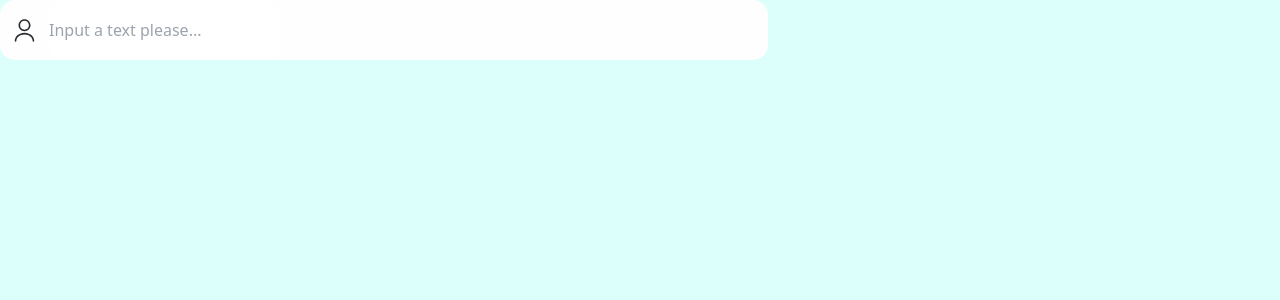
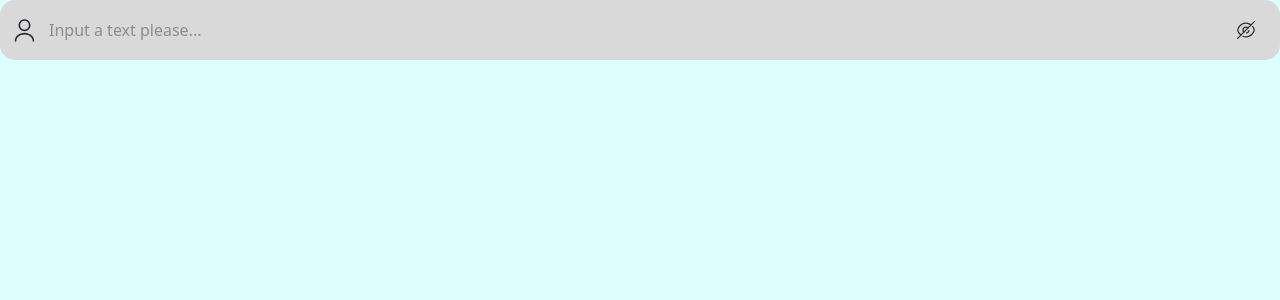
Before and after one commit to TheX-ByAaron/emerald-react, a React (Create React App) app: page / in a window 1280 px wide. Shown: the top 300 px of the page. Built offline with nearby package versions, Linux system fonts and the light colour scheme.

Commit message:
finish: password input

```diff
--- a/src/components/Input.jsx
+++ b/src/components/Input.jsx
@@ -1,4 +1,6 @@
-
+import { useState } from 'react';
+import EyeIcon from '../assets/icons/eye.svg';
+import EyeSlashIcon from '../assets/icons/eye_slash.svg';
 
 /**
  *
@@ -7,7 +9,6 @@
  * @returns an input that is fully customizable
  */
  export const Input = (props) => {
-
     let icon;
     let bg;
 
@@ -40,3 +41,52 @@
         </div>
     )
 }
+
+
+export const PasswordInput = (props) => {
+    let icon;
+    let bg;
+    const [eyeIcon, setEyeIcon] = useState(EyeSlashIcon);
+    const [isActive, setIsActive] = useState(false);
+    const [type, setType] = useState("text");
+
+    if(props.icon){
+        icon = <img src={props.icon} alt="icon" className="h-[25px] mr-3"/>
+    }else{
+        icon = <div></div>
+    }
+
+    if(props.disabled){
+        bg = `bg-disabled`
+    }else{
+        bg = `bg-primary-screen`
+    }
+
+    function togglePassword(){
+        setIsActive(!isActive);
+        if(isActive){
+            setEyeIcon(EyeSlashIcon);
+            setType("text");
+        }else{
+            setEyeIcon(EyeIcon);
+            setType("password");
+        }
+    }
+
+    return (
+        <div className={`h-[60px] px-3
+        inline-flex flex-row items-center rounded-lg ${bg} ${props.EmeraldStyle}`}>
+            {icon}
+            <input
+                disabled={props.disabled}
+                type={type}
+                name={props.name}
+                value={props.value}
+                placeholder={props.placeholder}
+                onChange={event => props.onValueChange(event)}
+                className="h-full w-full outline-none disabled:bg-disabled
+                disabled:placeholder:text-disabled-dark rounded-lg"/>
+            <img src={eyeIcon} alt="eyeIcon" onClick={togglePassword} className="h-[20px] mx-3"/>
+        </div>
+    )
+}
--- a/src/pages/Home.jsx
+++ b/src/pages/Home.jsx
@@ -1,5 +1,5 @@
 import { useState } from "react";
-import { Input } from "../components/Input";
+import { PasswordInput } from "../components/Input";
 import Icon from "../assets/icons/user.svg";
 
 const Home = ()=>{
@@ -8,10 +8,10 @@ const Home = ()=>{
 
     return (
         <div className="w-full h-screen bg-primary-surface">
-            <Input
-                EmeraldStyle="w-3/5"
+            <PasswordInput
+                EmeraldStyle="w-full"
                 icon={Icon}
-                disabled={false}
+                disabled={true}
                 type="text"
                 placeholder="Input a text please..."
                 value={value}
```
Also changed, not shown: src/assets/icons/eye.svg (added), src/assets/icons/eye_slash.svg (added).
